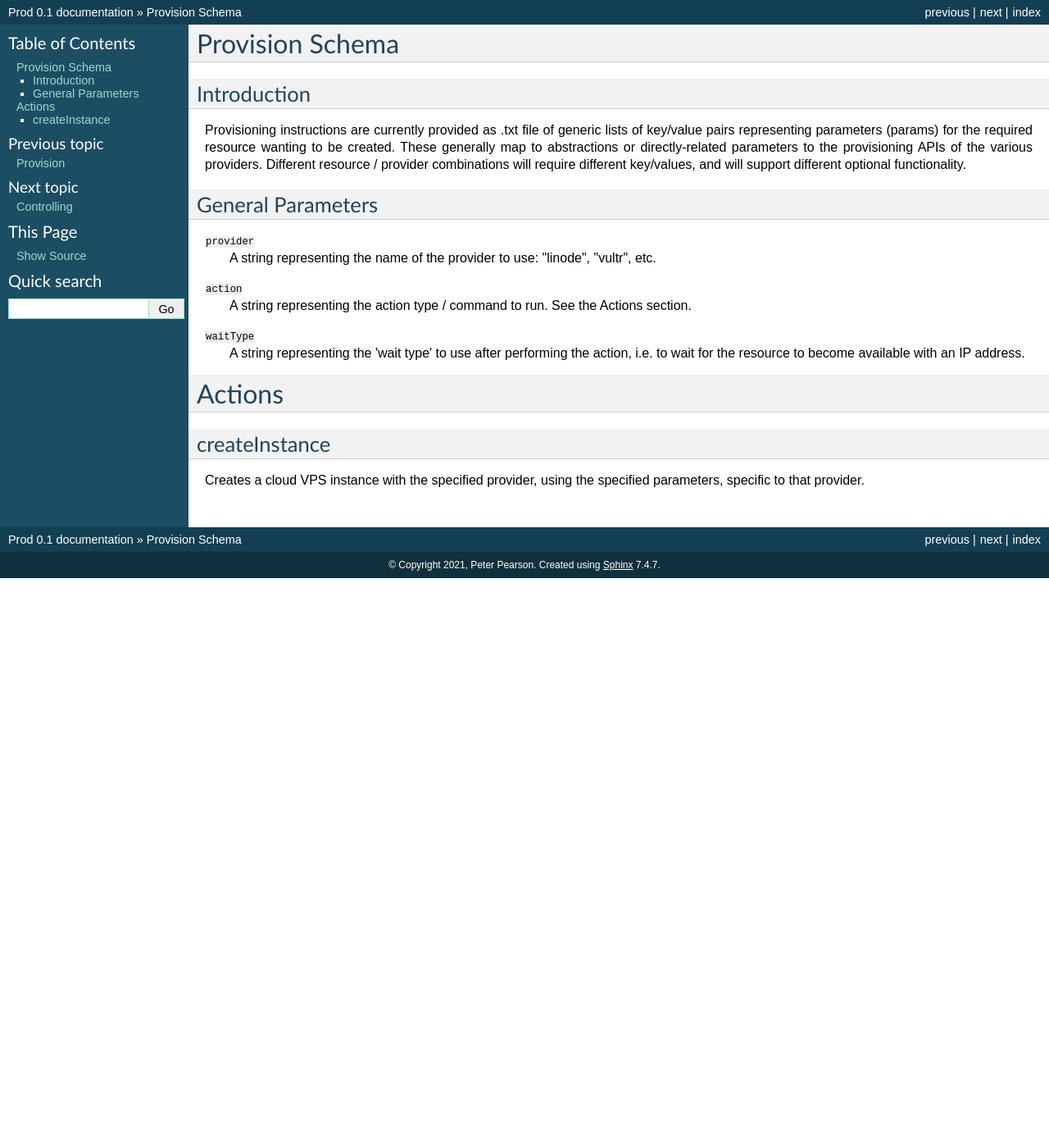
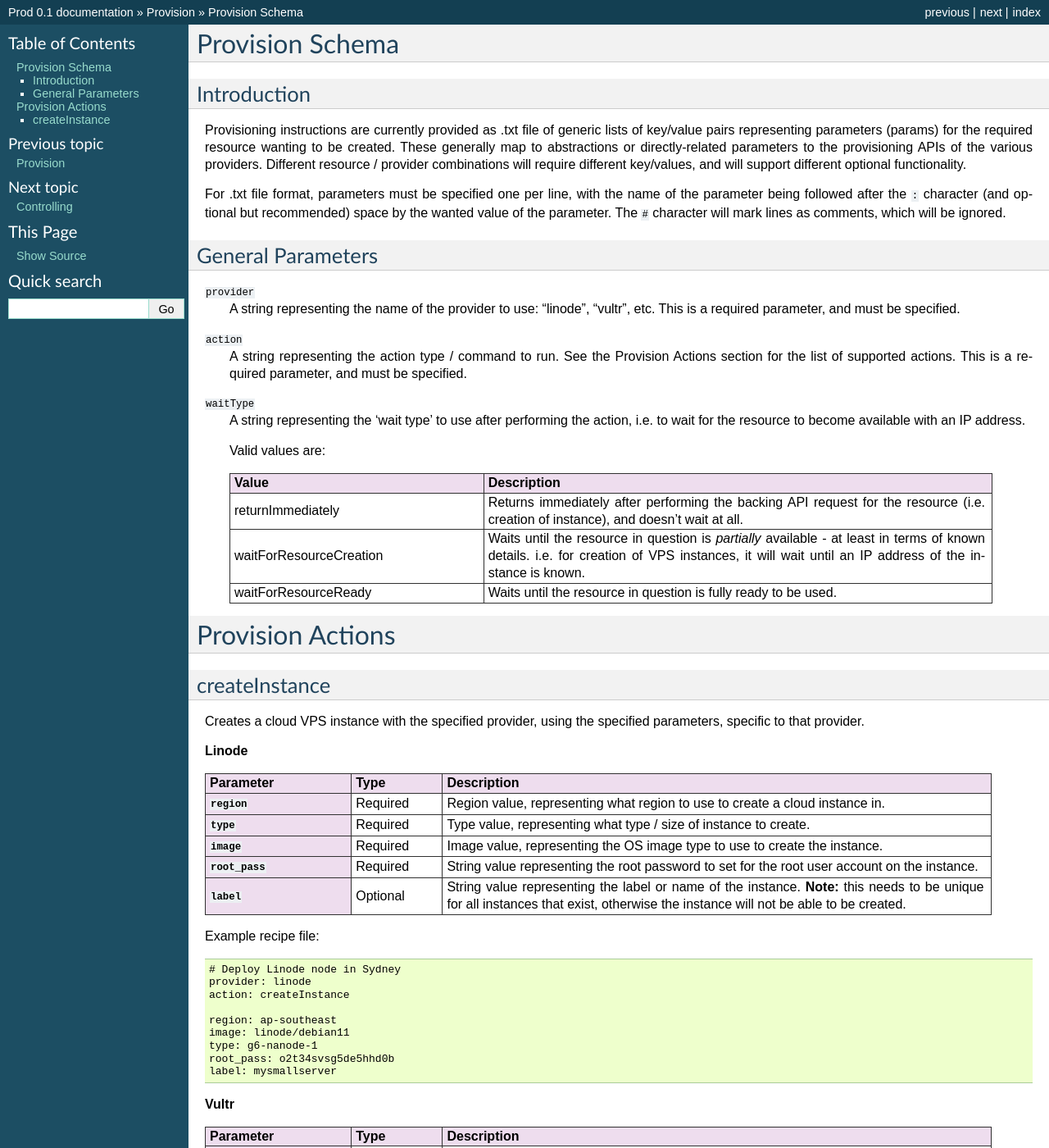
Before and after one commit to ppearson/prod, a Sphinx documentation site: the page built from doc/rst/source/provisioning/prov_schema.rst, in a window 1280 px wide and 1400 px high. Shown: the whole window at 82% size. Built offline with Sphinx 7.4.7, drawn with Linux system fonts in a browser that asks for light colours; some of the changed text lies outside the part shown.

Commit message:
Made further WIP changes to documentation.

```diff
--- /dev/null
+++ b/doc/adoc/prod.adoc
@@ -0,0 +1,4 @@
+Prod
+----
+
+A basic VPS provisioning and configuring tool.
--- a/doc/rst/source/conf.py
+++ b/doc/rst/source/conf.py
@@ -41,7 +41,7 @@
 #
 # This is also used if you do content translation via gettext catalogs.
 # Usually you set "language" from the command line for these cases.
-language = 'ls'
+#language = 'ls'
 
 # List of patterns, relative to source directory, that match files and
 # directories to ignore when looking for source files.
--- a/doc/rst/source/controlling/index.rst
+++ b/doc/rst/source/controlling/index.rst
@@ -6,8 +6,10 @@
 ------------
 
 Controlling is the process of running basic commands over an SSH connection to configure servers. Currently this logic is in the form
-of raw atomic 'actions', although in the future it is hoped there will be more robust 'configuration' functionality, which will try
-and change configuration state to a designed target end state.
+of raw atomic Control 'actions', although in the future it is hoped there will be more robust 'configuration' functionality, which will
+try and change configuration state to a designed target end state.
 
 Current functionality exists to perform actions on Debian GNU/Linux platforms, although Prod's design should allow other platforms to
 be supported.
+
+Control scripts are currently specified as .yaml documents, with hierarchical descriptions of actions / commands and their parameters.
--- a/doc/rst/source/provisioning/prov_schema.rst
+++ b/doc/rst/source/provisioning/prov_schema.rst
@@ -11,24 +11,154 @@
 Different resource / provider combinations will require different key/values, and will support
 different optional functionality.
 
+For .txt file format, parameters must be specified one per line, with the name of the parameter being followed after the ``:``
+character (and optional but recommended) space by the wanted value of the parameter.
+The ``#`` character will mark lines as comments, which will be ignored.
+
+
 General Parameters
 ------------------
 
 ``provider``
-    A string representing the name of the provider to use: "linode", "vultr", etc.
+    A string representing the name of the provider to use: "linode", "vultr", etc. This is a required parameter, and must
+    be specified.
 
 ``action``
-    A string representing the action type / command to run. See the Actions section.
+    A string representing the action type / command to run. See the Provision Actions section for the list of supported actions. This
+    is a required parameter, and must be specified.
 
 ``waitType``
     A string representing the 'wait type' to use after performing the action, i.e. to wait for the resource
     to become available with an IP address.
 
+    Valid values are:
 
-Actions
-=======
+    .. list-table::
+        :widths: 5 10
+        :header-rows: 1
+
+        * - Value
+          - Description
+        * - returnImmediately
+          - Returns immediately after performing the backing API request for the resource (i.e. creation of instance), and doesn't wait at all.
+        * - waitForResourceCreation
+          - Waits until the resource in question is *partially* available - at least in terms of known details. i.e. for creation
+            of VPS instances, it will wait until an IP address of the instance is known.
+        * - waitForResourceReady
+          - Waits until the resource in question is fully ready to be used.
+
+
+Provision Actions
+=================
 
 createInstance
 --------------
 
 Creates a cloud VPS instance with the specified provider, using the specified parameters, specific to that provider.
+
+**Linode**
+
+.. list-table::
+    :widths: 8 5 30
+    :header-rows: 1
+    :stub-columns: 1
+
+    * - Parameter
+      - Type
+      - Description
+    * - ``region``
+      - Required
+      - Region value, representing what region to use to create a cloud instance in.
+    * - ``type``
+      - Required
+      - Type value, representing what type / size of instance to create.
+    * - ``image``
+      - Required
+      - Image value, representing the OS image type to use to create the instance.
+    * - ``root_pass``
+      - Required
+      - String value representing the root password to set for the root user account on the instance.
+    * - ``label``
+      - Optional
+      - String value representing the label or name of the instance.
+        **Note:** this needs to be unique for all instances that exist, otherwise the instance will not be
+        able to be created.
+
+Example recipe file:
+
+.. code-block:: none
+
+    # Deploy Linode node in Sydney
+    provider: linode
+    action: createInstance
+
+    region: ap-southeast
+    image: linode/debian11
+    type: g6-nanode-1
+    root_pass: o2t34svsg5de5hhd0b
+    label: mysmallserver
+
+**Vultr**
+
+.. list-table::
+    :widths: 8 5 30
+    :header-rows: 1
+    :stub-columns: 1
+
+    * - Parameter
+      - Type
+      - Description
+    * - ``region``
+      - Required
+      - Region value, representing what region to use to create a cloud instance in.
+    * - ``plan``
+      - Required
+      - Plan value, representing what plan type / size of instance to create.
+    * - ``os_id``
+      - Required
+      - OS ID value, representing the OS image type to use to create the instance.
+    * - ``label``
+      - Optional
+      - String value representing the label or name of the instance.
+    * - ``enable_ipv6``
+      - Optional
+      - Bool value indicating whether IPv6 should be enabled on the instance. Defaults to ``false``.
+
+Example recipe file:
+
+.. code-block:: none
+
+    # Create a Vultr $5 instance in Sydney running Debian 11
+    provider: vultr
+    action: createInstance
+
+    plan: vc2-1c-1gb
+    region: syd
+    # debian 11 x64
+    os_id: 477
+
+**Digital Ocean**
+
+.. list-table::
+    :widths: 8 5 30
+    :header-rows: 1
+    :stub-columns: 1
+
+    * - Parameter
+      - Type
+      - Description
+    * - ``region``
+      - Required
+      - Region value, representing what region to use to create a cloud instance in.
+    * - ``size``
+      - Required
+      - Size value, representing what plan type / size of instance to create.
+    * - ``image``
+      - Required
+      - Image value, representing the OS image type to use to create the instance.
+    * - ``name``
+      - Required
+      - String value representing the label or name of the instance.
+    * - ``ipv6``
+      - Optional
+      - Bool value indicating whether IPv6 should be enabled on the instance. Defaults to ``false``.
```
Also changed, not shown: doc/rst/source/index.rst (+4 -5 lines), doc/rst/source/provisioning/index.rst (+21 -4 lines).
